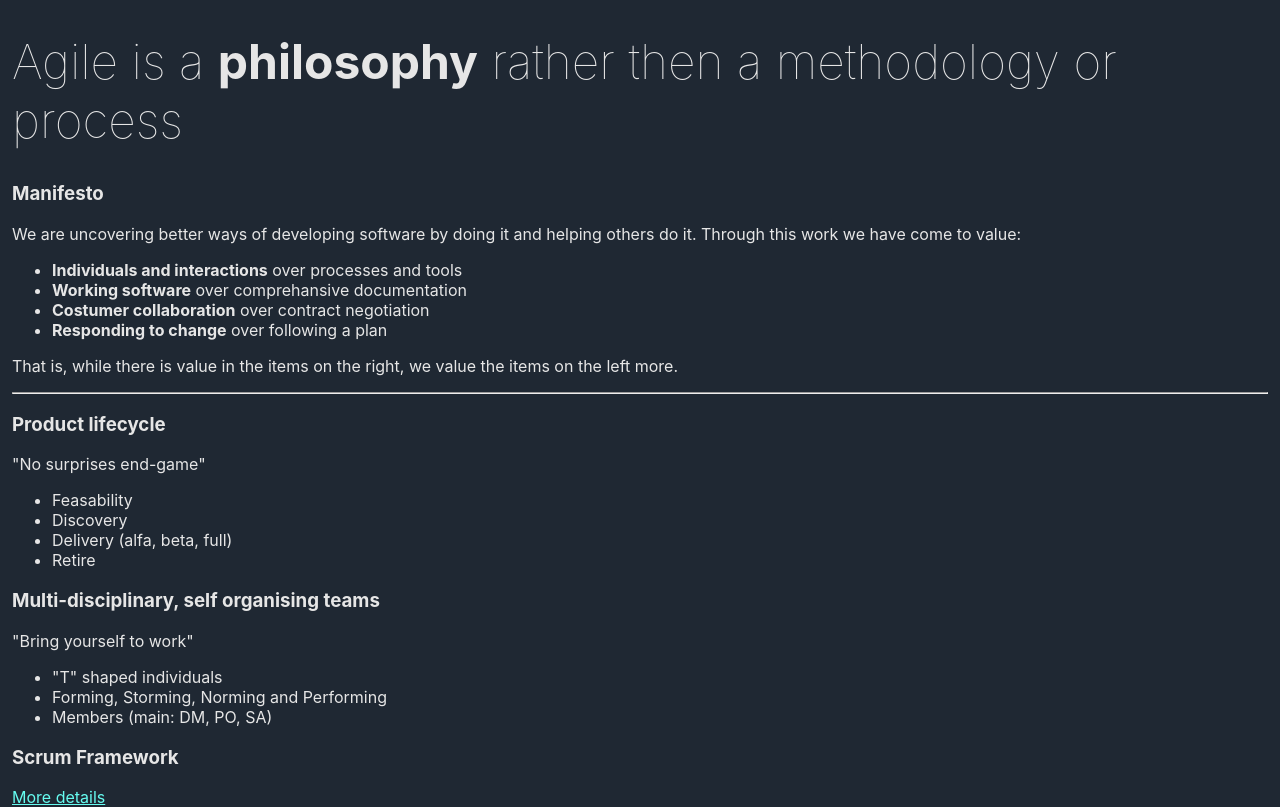
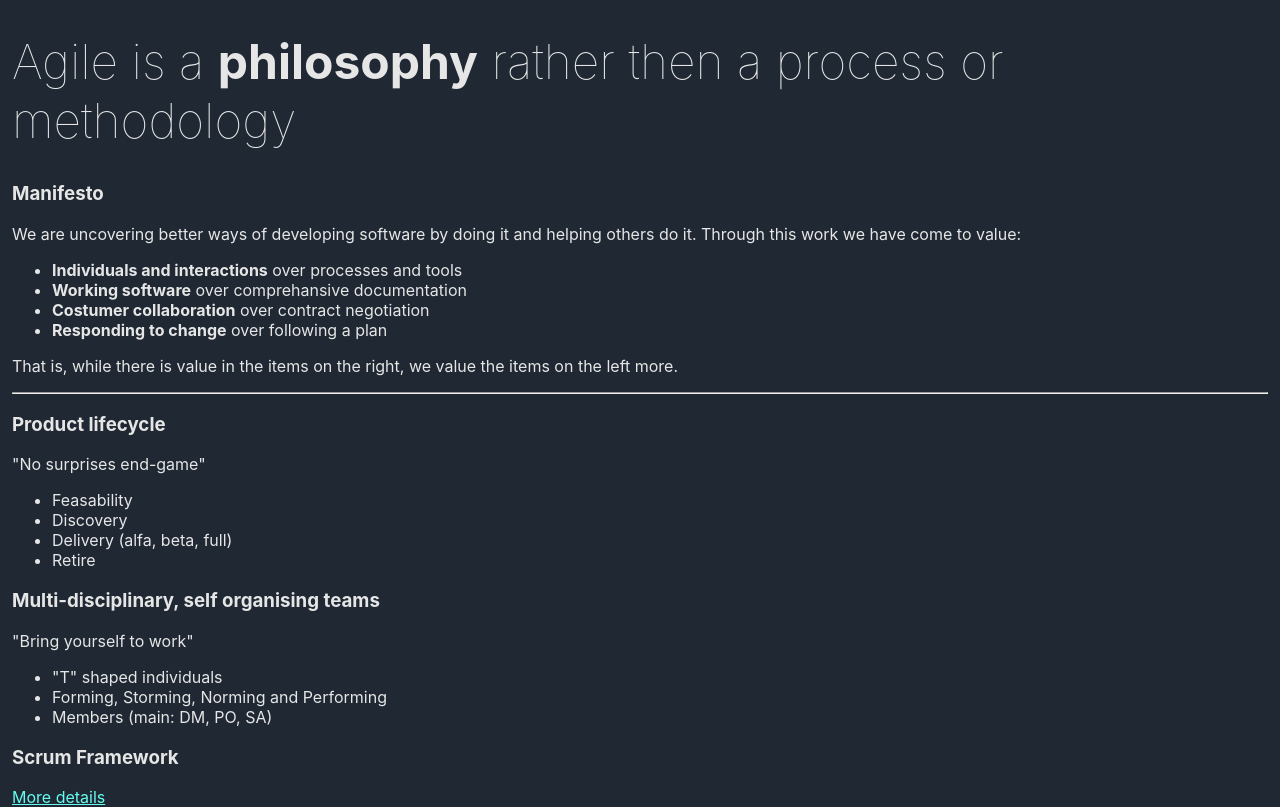
Before and after one commit to szabikr/szabi-space, a Next.js app: page /agile in a window 1280 px wide. Shown: the top 807 px of the page. Built offline with nearby package versions, Linux system fonts and the light colour scheme.

Commit message:
small content change

```diff
--- a/src/pages/agile.js
+++ b/src/pages/agile.js
@@ -1,7 +1,7 @@
 export default function AgilePage() {
   return (
     <>
-      <h1>Agile is a <strong>philosophy</strong> rather then a methodology or process</h1>
+      <h1>Agile is a <strong>philosophy</strong> rather then a process or methodology</h1>
       <h3>Manifesto</h3>
       <p>We are uncovering better ways of developing software by doing it and helping others do it. Through this work we have come to value:</p>
       <ul>
```
